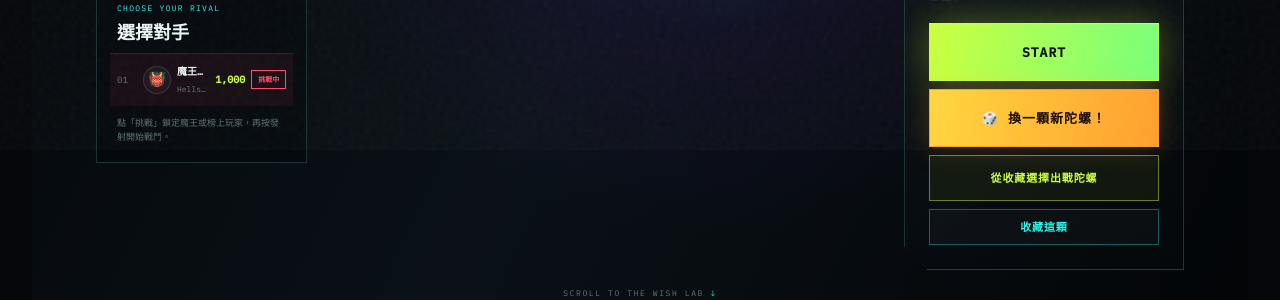
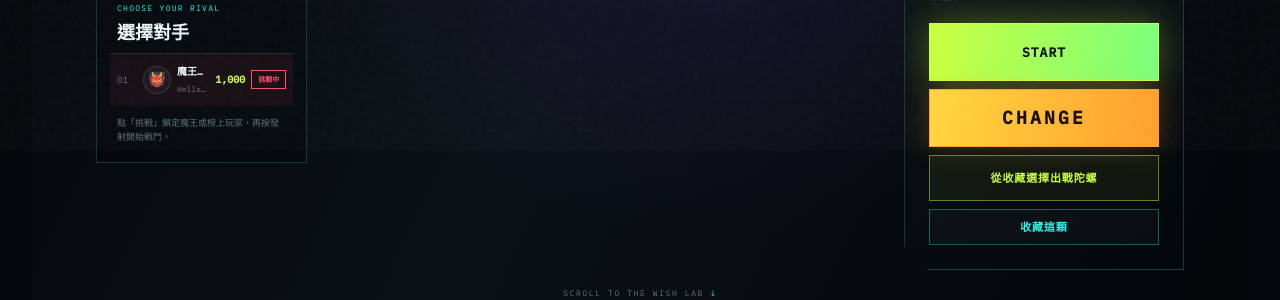
Before and after one commit to coomySF/coomySF.github.io, a Jekyll site: the page built from battle-top.html, in a window 1280 px wide. Shown: the part 750-1050 px from the top of the page. Built offline with Jekyll 4.4.1, drawn with Linux system fonts in a browser that asks for light colours.

Commit message:
Simplify change top action

```diff
--- a/assets/css/battle-top.css
+++ b/assets/css/battle-top.css
@@ -119,7 +119,7 @@
 .core-actions { display:grid; gap:8px; margin-top:20px; }
 .action-button,.wish-button { appearance:none; border:1px solid var(--arena-line); background:rgba(255,255,255,.025); color:var(--arena-paper); min-height:46px; padding:11px 15px; font:600 11px/1 "IBM Plex Mono",monospace; letter-spacing:.08em; cursor:pointer; transition:.2s ease; }
 .action-button:hover:not(:disabled),.wish-button:hover { border-color:var(--arena-cyan); color:var(--arena-cyan); transform:translateY(-2px); }
-.action-button--primary { min-height:58px; color:#170900; border-color:var(--arena-orange); background:linear-gradient(100deg,#ffd63d,var(--arena-orange)); font-size:13px; font-weight:900; box-shadow:0 0 28px rgba(255,158,44,.25); }
+.action-button--primary { min-height:58px; color:#170900; border-color:var(--arena-orange); background:linear-gradient(100deg,#ffd63d,var(--arena-orange)); font-size:18px; font-weight:1000; letter-spacing:.18em; box-shadow:0 0 28px rgba(255,158,44,.25); }
 .action-button--battle { min-height:58px; border-color:var(--arena-lime); background:linear-gradient(100deg,var(--arena-lime),#78ff7a); color:#061005; font-size:13px; font-weight:900; box-shadow:0 0 30px rgba(202,255,61,.2); animation:battle-ready 1.6s ease-in-out infinite; }
 .action-button--battle:hover:not(:disabled) { border-color:#fff; color:#061005; transform:translateY(-3px) scale(1.015); box-shadow:0 0 45px rgba(202,255,61,.38); }
 .action-button--battle:disabled { animation:none; }
--- a/assets/js/battle-top.js
+++ b/assets/js/battle-top.js
@@ -299,7 +299,7 @@
     burst(325, 365, state.player.color, .8);
     setTimeout(() => card?.classList.remove('is-summoning'), 760);
     els.battle.disabled = false; els.save.disabled = false;
-    els.summon.textContent = '🎲 換一顆新陀螺！';
+    els.summon.textContent = 'CHANGE';
   }
 
   function updateCard() {
@@ -465,7 +465,7 @@
     els.status.textContent = 'COLLECTION CORE EQUIPPED';
     els.battle.disabled = false; els.save.disabled = false;
     syncSaveButton();
-    els.summon.textContent = '🎲 隨機換一顆！';
+    els.summon.textContent = 'CHANGE';
     closeCollectionPicker();
     document.querySelector('.arena-hero')?.scrollIntoView({ behavior: reducedMotion ? 'auto' : 'smooth', block: 'start' });
   }
@@ -629,6 +629,6 @@
   els.collectionPickerClose?.addEventListener('click', closeCollectionPicker);
   renderCollection(); initProfile(); renderLeaderboard(); loadLeaderboard(); initWishes(); initTabletActionDock();
   state.player = createTop(false); state.enemy = createTop(true); updateCard(); buildScene(); renderCollection();
-  els.battle.disabled = false; els.save.disabled = false; els.summon.textContent = '🎲 換一顆新陀螺！';
+  els.battle.disabled = false; els.save.disabled = false; els.summon.textContent = 'CHANGE';
   els.status.textContent = 'CORE SYNCHRONIZED';
 })();
--- a/battle-top.html
+++ b/battle-top.html
@@ -12,7 +12,7 @@ keywords:
   - BEYBLADE X
   - 線上陀螺對戰
 ---
-<link rel="stylesheet" href="{{ '/assets/css/battle-top.css' | relative_url }}?v=20260822-14">
+<link rel="stylesheet" href="{{ '/assets/css/battle-top.css' | relative_url }}?v=20260822-15">
 <script>document.documentElement.classList.add('battle-top-page');</script>
 <script type="application/ld+json">
 {
@@ -101,7 +101,7 @@ keywords:
       <p class="product-source">數值為商品零件標示值加總，並非實測勝率。非官方同人模擬器；商品名稱與圖片 © TOMY。</p>
       <div class="core-actions">
         <button class="action-button action-button--battle" id="battle-button" type="button" disabled>START</button>
-        <button class="action-button action-button--primary" id="summon-button" type="button">🎲 換一顆新陀螺！</button>
+        <button class="action-button action-button--primary" id="summon-button" type="button">CHANGE</button>
         <button class="action-button action-button--collection" id="collection-picker-button" type="button">從收藏選擇出戰陀螺</button>
         <button class="action-button action-button--quiet" id="save-button" type="button" disabled>收藏這顆</button>
       </div>
@@ -193,4 +193,4 @@ keywords:
 <script src="https://cdn.jsdelivr.net/npm/@svgdotjs/svg.js@3.2.7/dist/svg.min.js"></script>
 <script>window.BATTLE_TOP_WISH_ENDPOINT = {{ site.battle_top_wish_endpoint | default: '' | jsonify }};</script>
 <script>window.BATTLE_TOP_SCORE_ENDPOINT = {{ site.battle_top_score_endpoint | default: '' | jsonify }};</script>
-<script src="{{ '/assets/js/battle-top.js' | relative_url }}?v=20260822-17" defer></script>
+<script src="{{ '/assets/js/battle-top.js' | relative_url }}?v=20260822-18" defer></script>
```
